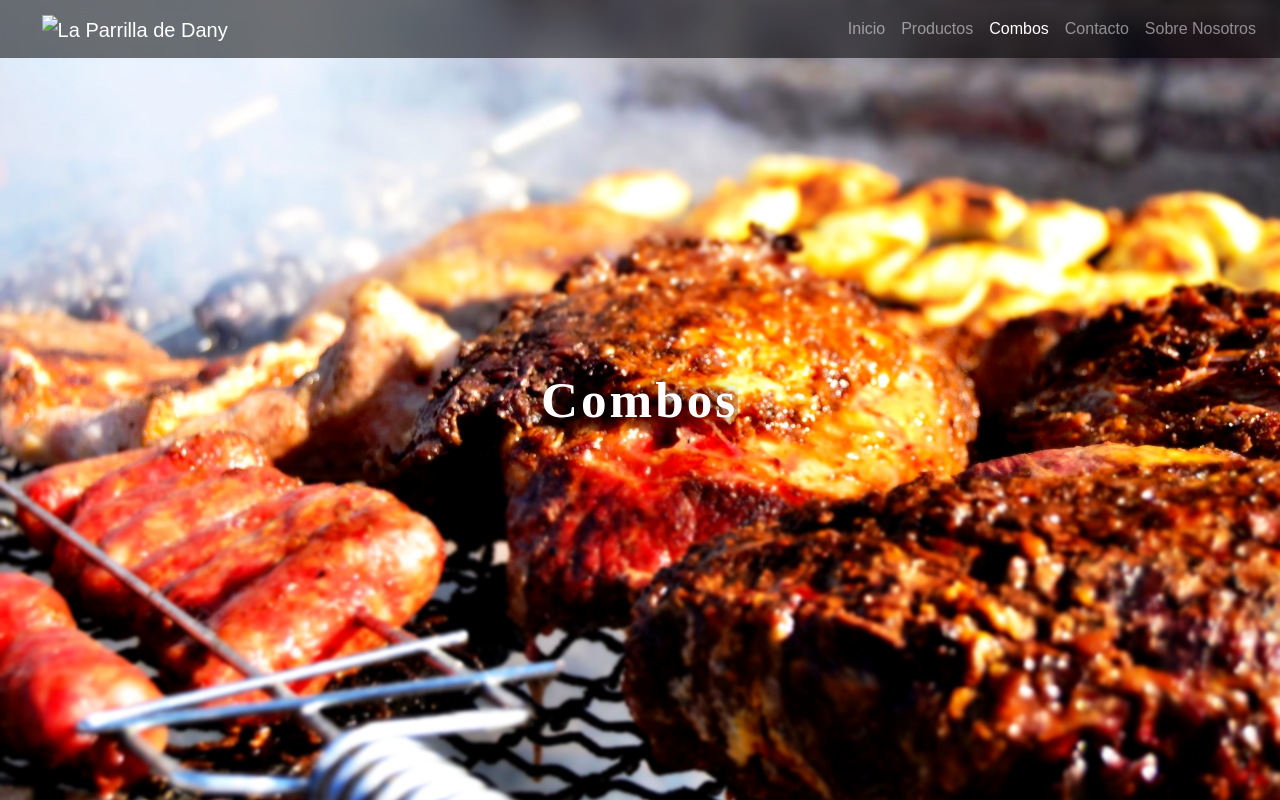
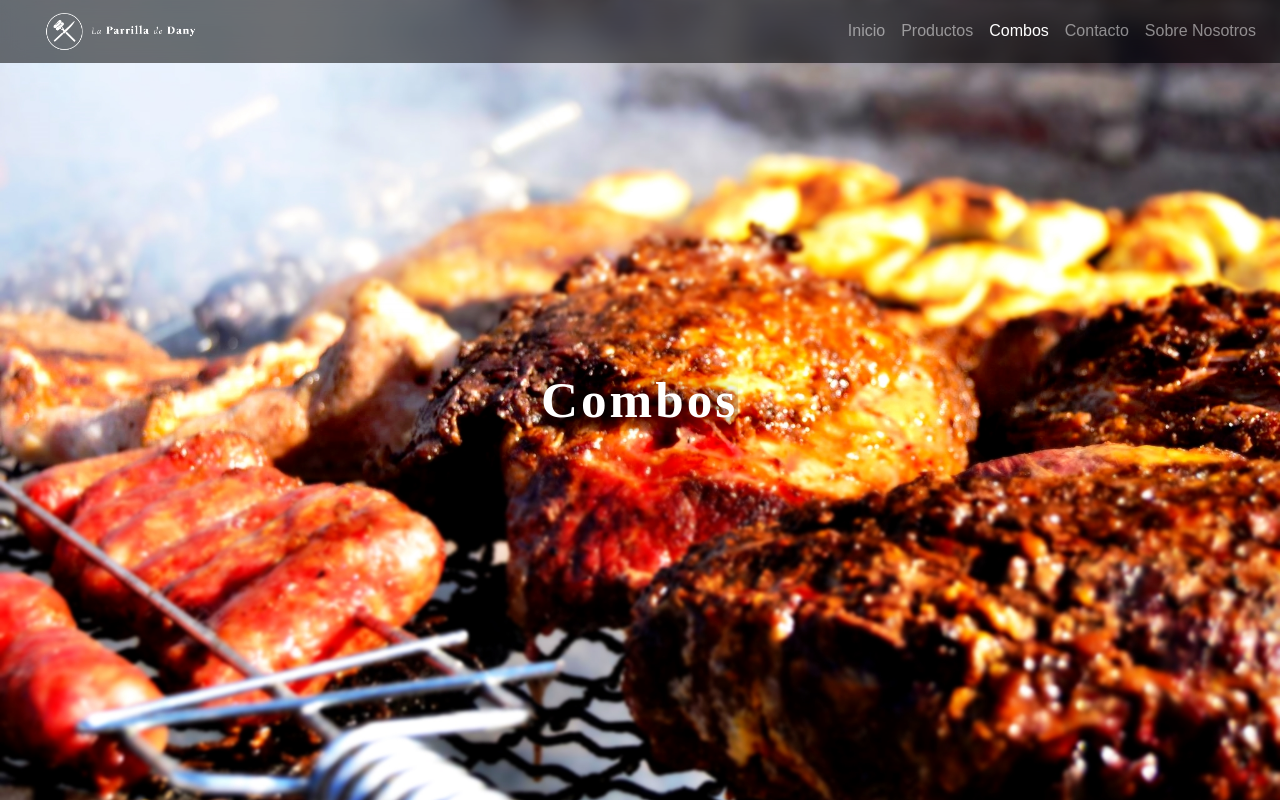
Before and after one commit to EmiMassera/La-Parrilla-de-Dany, a plain HTML site: page pages/combos.html in a window 1280 px wide. Shown: the top 800 px of the page. Drawn offline with Linux system fonts and the light colour scheme; the site is published under a folder, as on GitHub Pages, so addresses that start at the root find nothing; a web font is replaced by a local one.

Commit message:
correcciones-img-nav

```diff
--- a/pages/combos.html
+++ b/pages/combos.html
@@ -21,7 +21,7 @@
 
         <nav class="navbar navbar-expand-lg navbar-dark bg-dark">
             <a class="navbar-brand" href="index.html">
-                <img src="/assets/logo_h_280.png" alt="La Parrilla de Dany">
+                <img src="../assets/logo_h_280.png" alt="La Parrilla de Dany">
             </a>
             <button class="navbar-toggler" type="button" data-toggle="collapse" data-target="#navbarNavAltMarkup" aria-controls="navbarNavAltMarkup" aria-expanded="false" aria-label="Toggle navigation">
               <span class="navbar-toggler-icon"></span>
```
Also changed, not shown: index.html (+1 -1 lines), pages/contacto.html (+1 -1 lines), pages/productos.html (+1 -1 lines), pages/sobrenosotros.html (+1 -1 lines).
